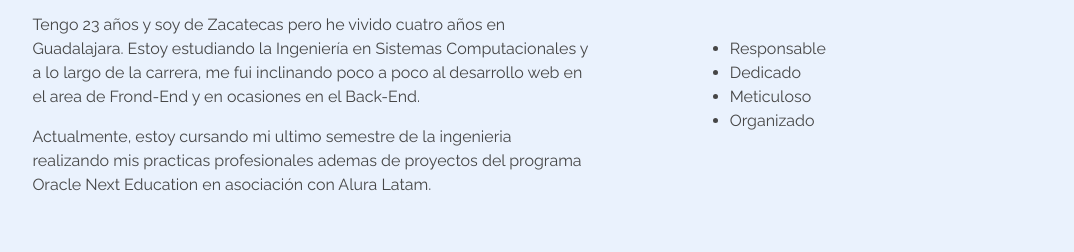
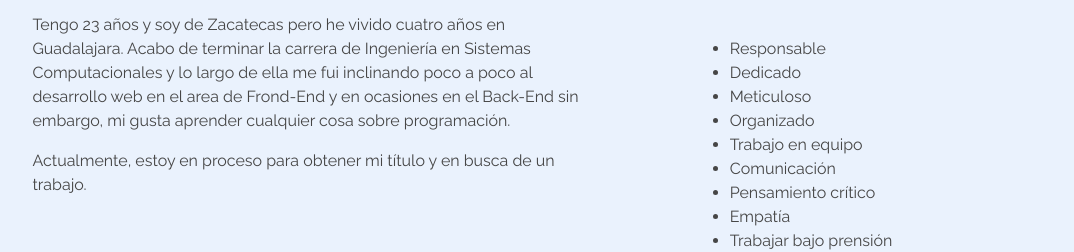
Before and after one commit to JorgeMirandaM/Challenge-ONE-Front-End-Sprint-01-Portafolio, a website with bundled scripts: page index.html in a window 1280 px wide. Shown: the part 709-961 px from the top of the page, without its empty margins (102-1176 px from the left). Built offline with nearby package versions, Linux system fonts and the light colour scheme.

Commit message:
Modificación de resume y descripción personal

```diff
--- a/index.html
+++ b/index.html
@@ -74,15 +74,15 @@
             <div>
               <p>
                 Tengo 23 años y soy de Zacatecas pero he vivido cuatro años en
-                Guadalajara. Estoy estudiando la Ingeniería en Sistemas
-                Computacionales y a lo largo de la carrera, me fui inclinando
+                Guadalajara. Acabo de terminar la carrera de Ingeniería en Sistemas
+                Computacionales y  lo largo de ella me fui inclinando
                 poco a poco al desarrollo web en el area de Frond-End y en
-                ocasiones en el Back-End.
+                ocasiones en el Back-End sin embargo, mi gusta aprender cualquier
+                cosa sobre programación.
               </p>
               <p>
-                Actualmente, estoy cursando mi ultimo semestre de la ingenieria
-                realizando mis practicas profesionales ademas de proyectos del
-                programa Oracle Next Education en asociación con Alura Latam.
+                Actualmente, estoy en proceso para obtener mi título y en
+                busca de un trabajo.
               </p>
             </div>
           </div>
@@ -94,6 +94,11 @@
                 <li>Dedicado</li>
                 <li>Meticuloso</li>
                 <li>Organizado</li>
+                <li>Trabajo en equipo</li>
+                <li>Comunicación</li>
+                <li>Pensamiento crítico</li>
+                <li>Empatía</li>
+                <li>Trabajar bajo prensión</li>
               </ul>
             </div>
           </div>
@@ -194,7 +199,7 @@
                 />
               </div>
               <h3>Front End</h3>
-              <p>En curso-Oracle + Alura</p>
+              <p>Oracle + Alura</p>
             </div>
           </div>
         </div>
```
Also changed, not shown: 1 other file.
